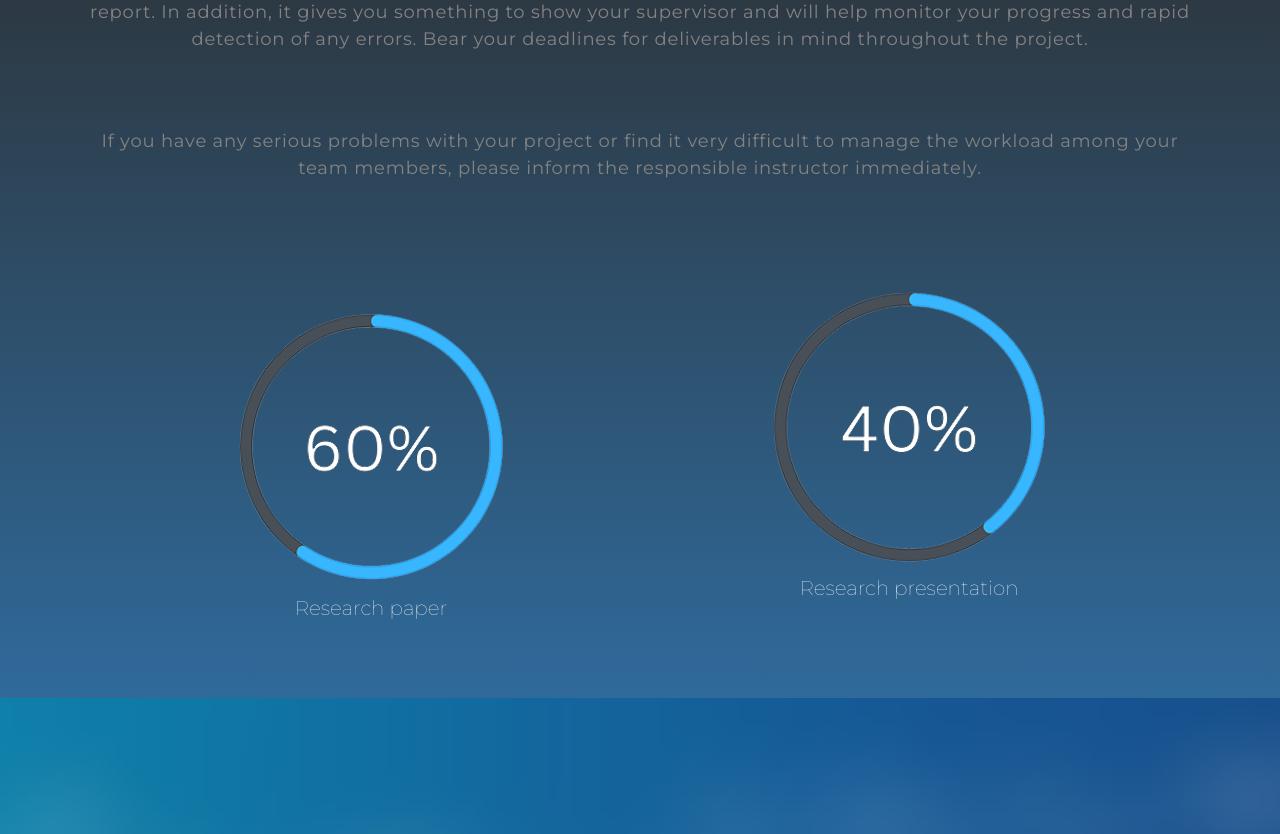
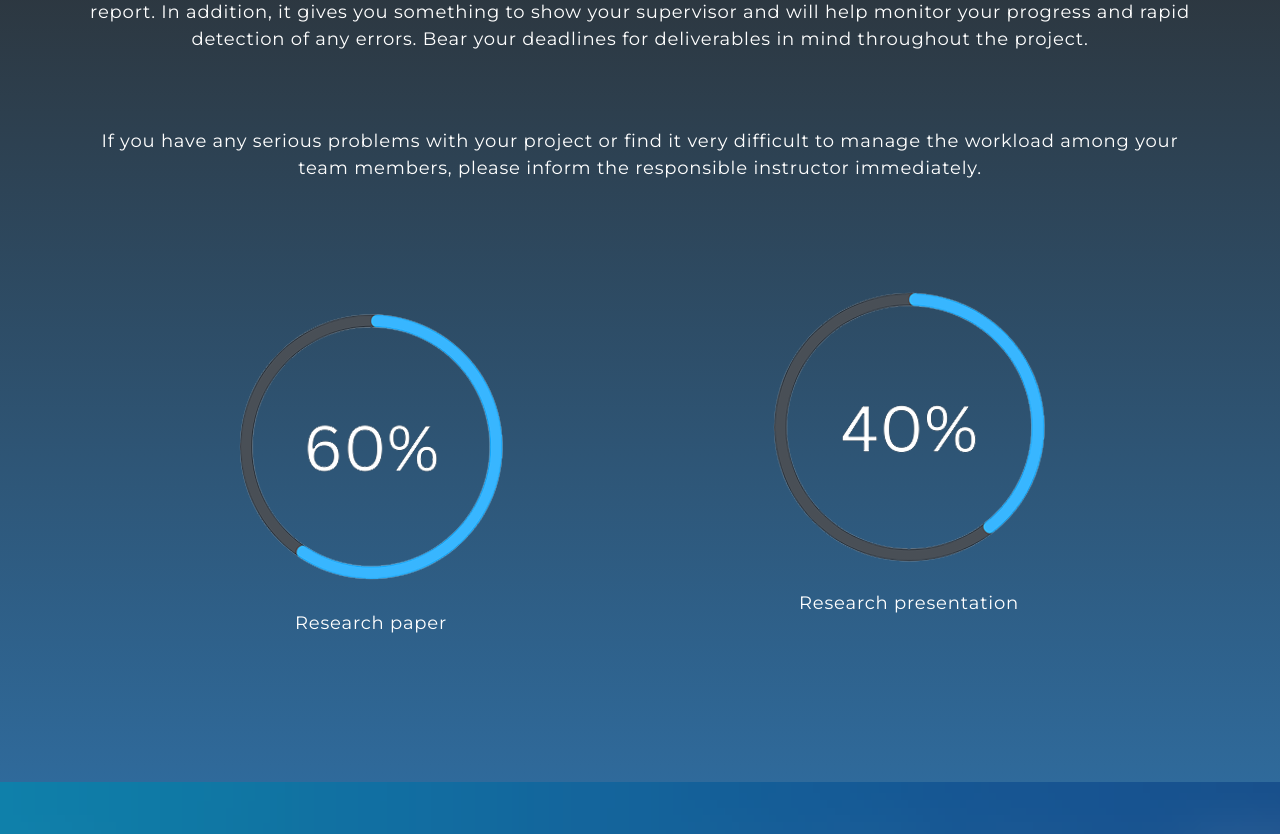
Before and after one commit to BannourAhmed/Projectlabwebsite, a React (Create React App) app: page / in a window 1280 px wide. Shown: the part 4380-5214 px from the top of the page. Built offline with nearby package versions, Linux system fonts and the light colour scheme.

Commit message:
9 fev v2

```diff
--- a/src/App.css
+++ b/src/App.css
@@ -349,11 +349,12 @@ font-weight: 300;}
 	font-weight: 700;
 }
 .skill p {
-    color: #838383;
+    color: #ffffff;
     font-size: 18px;
     letter-spacing: 0.8px;
     line-height: 1.5em;
     margin: 14px 0 75px 0;
+    font-weight: 200;
 }
 .skill-slider {
   width: 80%;
@@ -412,7 +413,7 @@ font-weight: 300;}
   letter-spacing: 0.8px;
   line-height: 1.5em;
   margin: 14px auto 30px auto;
-  text-align: center;
+  text-align: left;
   width: 100%;
 }
 .project h6 {
--- a/src/components/Grading.js
+++ b/src/components/Grading.js
@@ -50,13 +50,13 @@ responsible instructor immediately.</p>
   <div class="float-child">
   <div className="item">
                                 <img src={meter2} alt="Image" />
-                                <h5>Research paper</h5>
+                                <p>Research paper</p>
                             </div>
   </div>
 
   <div className="item">
                                 <img src={meter1} alt="Image" />
-                                <h5>Research presentation</h5>
+                                <p>Research presentation</p>
                             </div>
 
 </div>
--- a/src/components/Schedule.js
+++ b/src/components/Schedule.js
@@ -136,24 +136,24 @@ work.</h6>
   <div><p>All project proposals are posted on the course page:</p> <a  href="https://projectlab.math.bme.hu"><p>projectlab.math.bme.hu</p></a></div>
 
 
-  <div> <p>- Before the workshop, you must submit your project preferences and indicate group
+  <div><ShowMoreText lines={1}> <p>- Before the workshop, you must submit your project preferences and indicate group
 preferences using the online form found on the course page.</p>
 <p>
 - Participation in the workshop is compulsory for those students who are taking Project
 Laboratory 1 </p><p>- Here the course requirements and deliverables are presented, the project proposals are
 briefly introduced, and the final student-project assignment takes place in the workshop.</p>
 
-<p>- After the workshop, the responsible instructor connects the students with their supervisor.</p></div>
+<p>- After the workshop, the responsible instructor connects the students with their supervisor.</p></ShowMoreText></div>
 
 
 
-  <div><p>- By the end of Week 3, teams should submit a research plan (after obtaining agreement from
+  <div><ShowMoreText lines={1}><p>- By the end of Week 3, teams should submit a research plan (after obtaining agreement from
 the supervisor).</p>
 <p>- The research plan is an initial written report covering the background, specifications, and
 milestones for your project. This is an unassessed 1-2 page compulsory submission giving the
 aims and objectives of the project, the steps which will be undertaken as part of the project,
 and a very short literature review. Its purpose is to ensure all students are engaged with their
-project work.</p></div>
+project work.</p></ShowMoreText></div>
 
 
 
```
